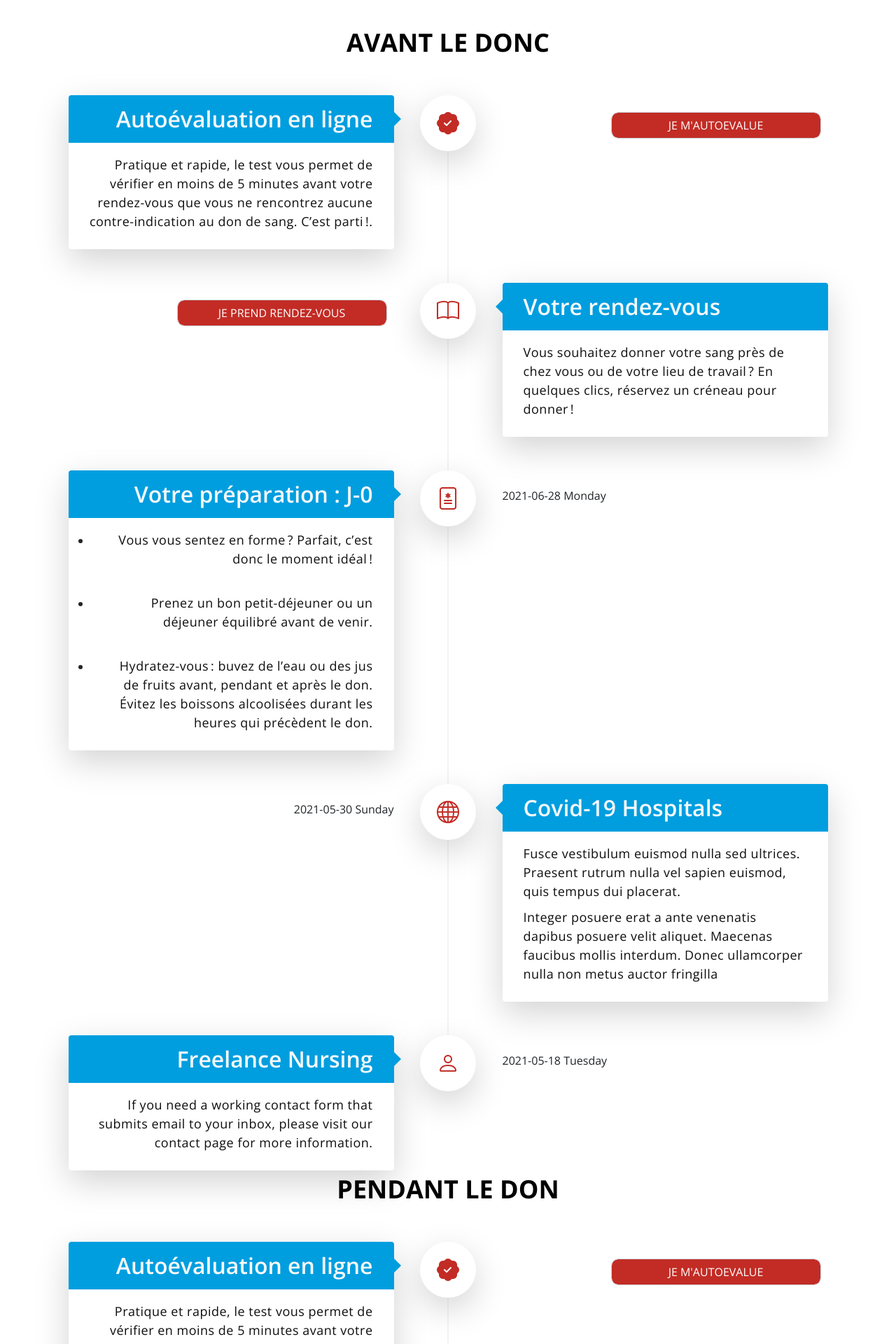
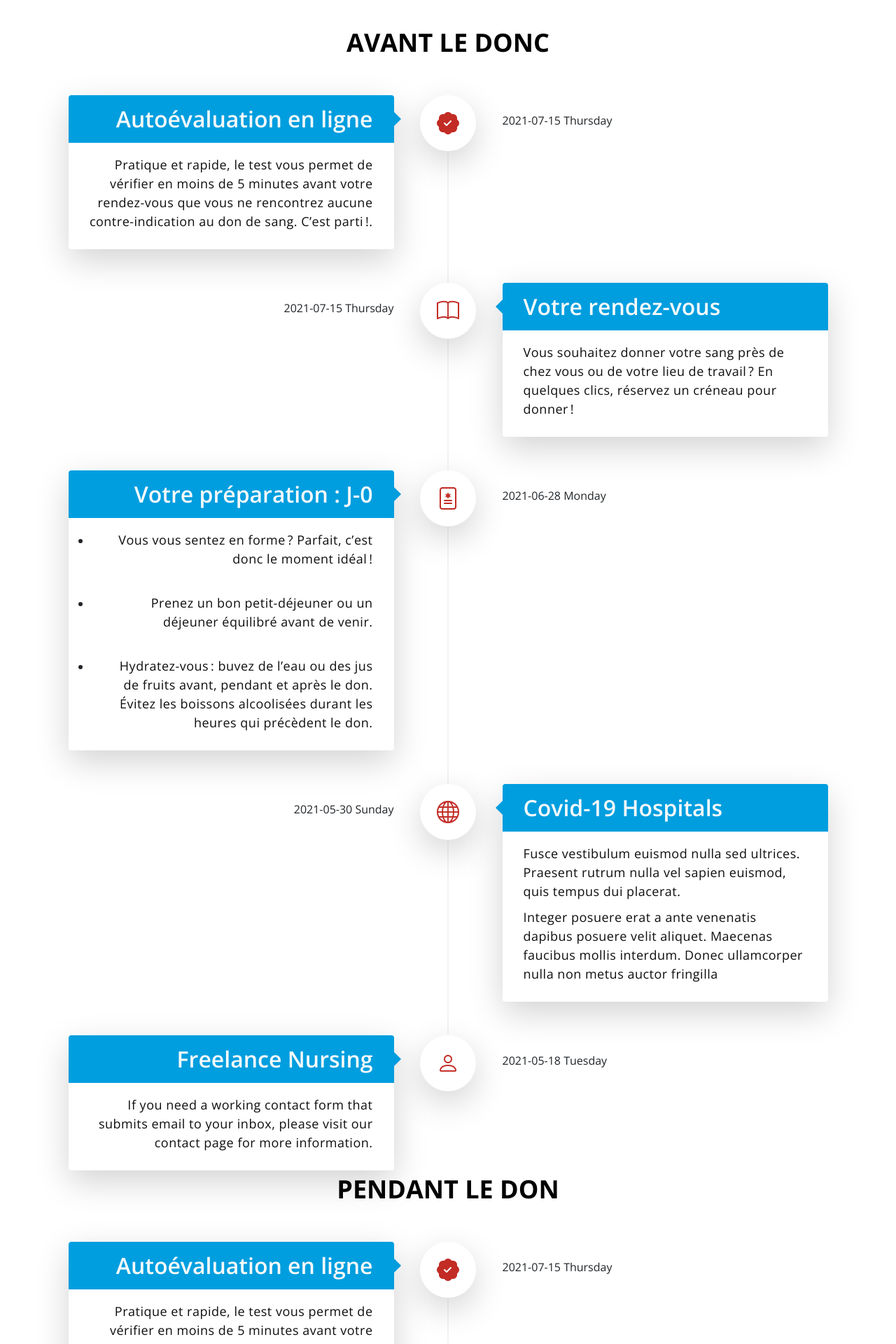
Before and after one commit to BlackRock2308/bloodstyx, an Angular app: page / in a window 1280 px wide. Shown: the part 1680-3600 px from the top of the page at 70% size. Built offline with nearby package versions, Linux system fonts and the light colour scheme.

Commit message:
adding pendant and apres don steps 3

```diff
--- a/src/app/HomePage/components/steps/steps.component.html
+++ b/src/app/HomePage/components/steps/steps.component.html
@@ -17,10 +17,8 @@
                         <i class="bi-patch-check-fill timeline-icon"></i>
                     </div>
 
-                    <div class="col-9 col-md-5 ps-md-3 ps-lg-0 order-1 order-md-3 py-4 timeline-date">
-                        <div  class="col-lg-4 col-md-6 col-6 mx-auto">
-                            <button  style="width: 300px; background-color: rgb(194, 44, 37); border-radius: 10px; color: #fff;"  class="form-control" >JE M'AUTOEVALUE</button>
-                        </div>
+                    <div class="col-9 col-md-5 pe-md-3 pe-lg-0 order-1 order-md-3 py-4 timeline-date">
+                        <time>2021-07-15 Thursday</time>
                     </div>
                 </div>
 
@@ -37,10 +35,8 @@
                         <i class="bi-book timeline-icon"></i>
                     </div>
 
-                    <div class="col-9 col-md-5 ps-md-3 ps-lg-0 order-1 order-md-3 py-4 timeline-date">
-                        <div  class="col-lg-4 col-md-6 col-6 mx-auto">
-                            <button  style="width: 300px; background-color: rgb(194, 44, 37); border-radius: 10px; color: #fff;"  class="form-control" >JE PREND RENDEZ-VOUS</button>
-                        </div>
+                    <div class="col-9 col-md-5 pe-md-3 pe-lg-0 order-1 order-md-3 py-4 timeline-date">
+                        <time>2021-07-15 Thursday</time>
                     </div>
                 </div>
 
@@ -124,10 +120,8 @@
                         <i class="bi-patch-check-fill timeline-icon"></i>
                     </div>
 
-                    <div class="col-9 col-md-5 ps-md-3 ps-lg-0 order-1 order-md-3 py-4 timeline-date">
-                        <div  class="col-lg-4 col-md-6 col-6 mx-auto">
-                            <button  style="width: 300px; background-color: rgb(194, 44, 37); border-radius: 10px; color: #fff;"  class="form-control" >JE M'AUTOEVALUE</button>
-                        </div>
+                    <div class="col-9 col-md-5 pe-md-3 pe-lg-0 order-1 order-md-3 py-4 timeline-date">
+                        <time>2021-07-15 Thursday</time>
                     </div>
                 </div>
 
@@ -230,10 +224,8 @@
                         <i class="bi-patch-check-fill timeline-icon"></i>
                     </div>
 
-                    <div class="col-9 col-md-5 ps-md-3 ps-lg-0 order-1 order-md-3 py-4 timeline-date">
-                        <div  class="col-lg-4 col-md-6 col-6 mx-auto">
-                            <button  style="width: 300px; background-color: rgb(194, 44, 37); border-radius: 10px; color: #fff;"  class="form-control" >JE M'AUTOEVALUE</button>
-                        </div>
+                    <div class="col-9 col-md-5 pe-md-3 pe-lg-0 order-1 order-md-3 py-4 timeline-date">
+                        <time>2021-07-15 Thursday</time>
                     </div>
                 </div>
 
```
